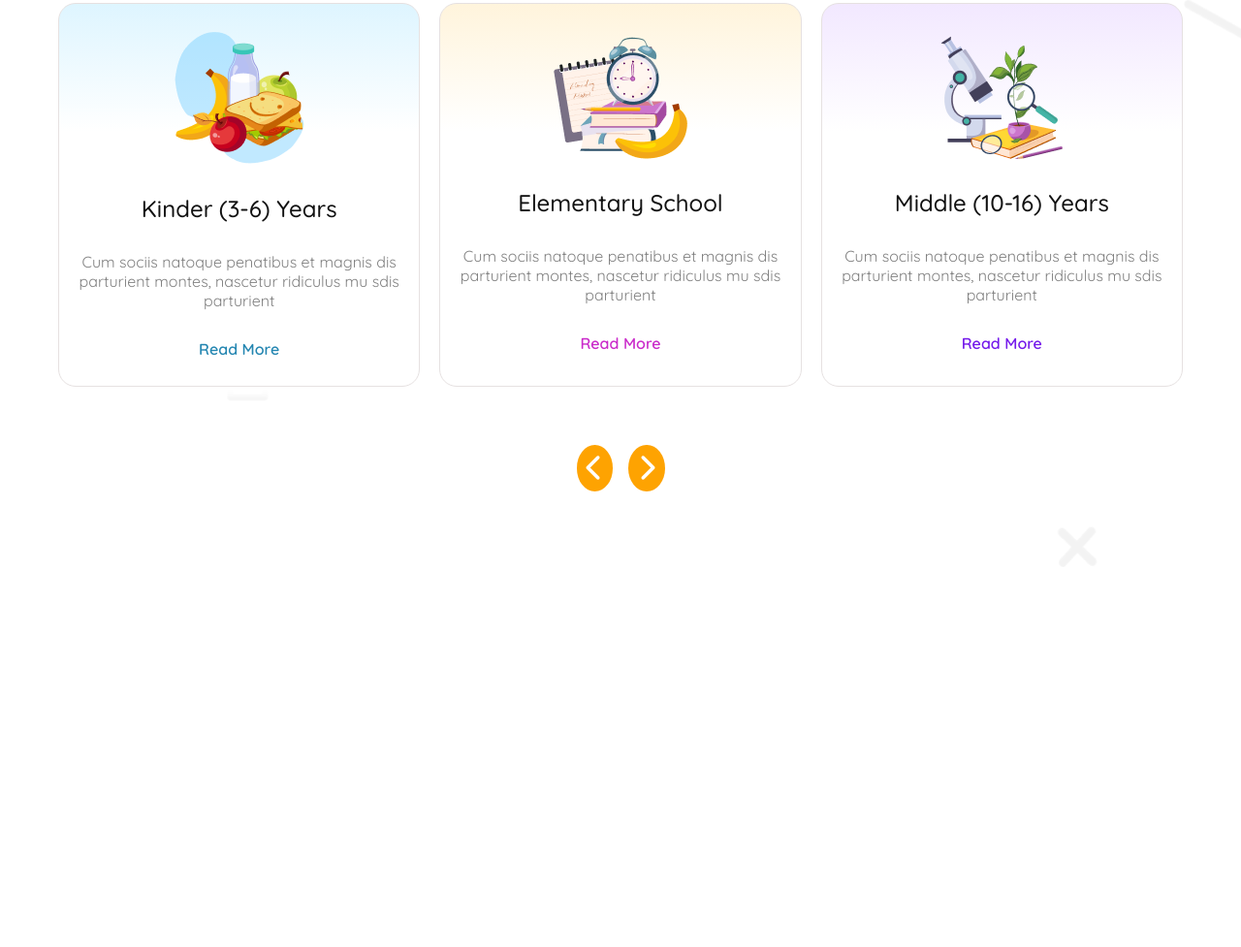
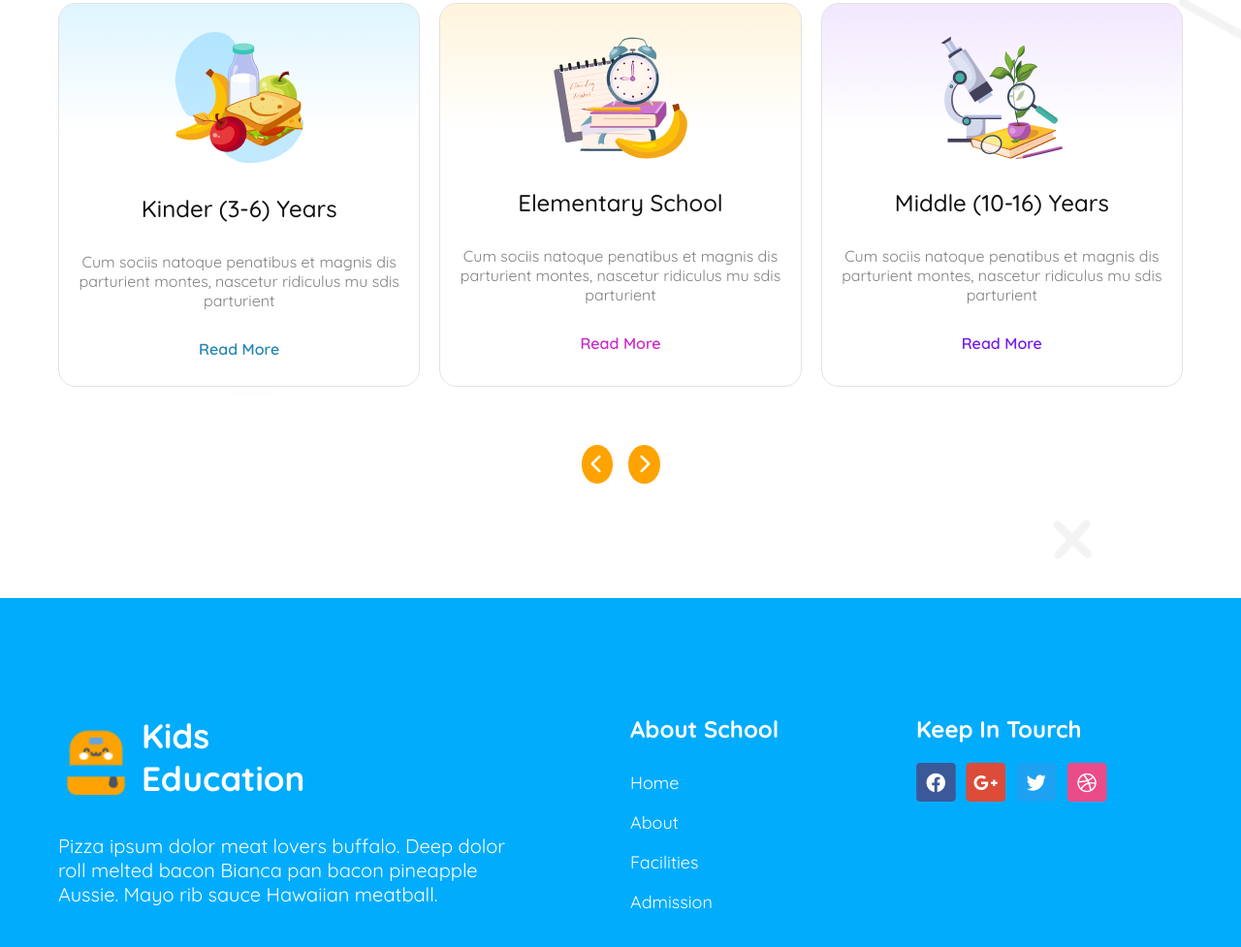
Before and after one commit to Prosantaroy1/school-lending-page, a plain HTML site: page index.html in a window 1280 px wide. Shown: the part 858-1835 px from the top of the page at 97% size. Before the commit the page ends 1483 px from the top, so only its background shows below. Drawn offline with Linux system fonts and the light colour scheme.

Commit message:
create to footer section

```diff
--- a/index.html
+++ b/index.html
@@ -94,10 +94,10 @@
                     </div>
                 </div>
                 <!-- next prevouse btn -->
-                 <div class="next-prevoius-btn">
+                <div class="next-prevoius-btn">
                     <i class="fa-solid fa-btn fa-chevron-left"></i>
                     <i class="fa-solid fa-btn  fa-chevron-right"></i>
-                 </div>
+                </div>
             </div>
             </div>
         </section>
@@ -108,7 +108,36 @@
     </main>
     <!-- footer open -->
     <footer class="footer-main">
-
+        <div class="container footer-main-div">
+            <div class="footer-div1">
+                <div class="footer-logo">
+                    <img src="./assets/logo.png" class="footer-logo-img" alt="logo photo">
+                    <h4 class="footer-title">Kids<br/>
+                        Education</h4>
+                </div>
+                <p class="footer-dec">
+                    Pizza ipsum dolor meat lovers buffalo. Deep dolor<br /> roll melted bacon Bianca pan bacon
+                    pineapple<br />
+                    Aussie. Mayo rib sauce Hawaiian meatball.
+                </p>
+            </div>
+            <div class="footer-div2">
+                <h3 class="footer-heading">About School</h3>
+                <ul class="footer-menu">
+                    <li>Home</li>
+                    <li>About</li>
+                    <li>Facilities</li>
+                    <li>Admission</li>
+                </ul>
+            </div>
+            <div class="footer-div3">
+                <h3 class="footer-heading">Keep In Tourch</h3>
+                <div class="socail-icon">
+                    <img src="./assets/fb.png" alt="fd"><img src="./assets/google+.png" alt="google">
+                    <img src="./assets/twitter.png" alt="twitter"><img src="./assets/dribble.png" alt="">
+                </div>
+            </div>
+        </div>
     </footer>
 </body>
 
--- a/style/style.css
+++ b/style/style.css
@@ -23,6 +23,9 @@
 }
 a{
     text-decoration: none;
+}
+li{
+    list-style: none;
 }
 
 .container {
@@ -213,13 +216,59 @@ a{
 .fa-btn{
     background-color: #FEA301;
     color: white;
-    font-size: 28px;
+    font-size: 20px;
     border-radius: 50%;
     padding: 10px;
 }
 
 /* -----footer style open----- */
-
+.footer-main{
+    background-color: #01ACFD;
+    color: white;
+    width: 100%;
+    padding: 120px 0px;
+}
+.footer-main-div{
+    display: grid;
+    grid-template-columns: repeat(4,1fr);
+    gap: 20px;
+}
+.footer-div1{
+    grid-column: 1/span 2;
+}
+.footer-logo{
+    display: flex;
+    align-items: center;
+    gap: 8px;
+    padding-bottom: 35px;
+}
+.footer-logo-img{
+    width: 78px;
+    height: 78px;
+}
+.footer-title{
+    font-size: 35px;
+    font-weight: 700;
+}
+.footer-dec{
+    font-size: 20px;
+    font-weight: 400;
+}
+.footer-heading{
+    font-size: 24px;
+    font-weight: 700;
+    padding-bottom: 20px;
+}
+.footer-menu li{
+    padding: 9px 0px;
+    font-size: 18px;
+    font-weight: 400;
+}
+.socail-icon{
+    display: flex;
+    gap: 10px;
+    align-items: center;
+}
 
 /* responsive style all section */
 @media screen and (max-width: 570px) {
@@ -315,5 +364,23 @@ a{
     }
 
 
+    /* footer */
+    .footer-main-div{
+        display: grid;
+        grid-template-columns: repeat(1,1fr);
+        gap: 20px;
+        padding: 0px 14px;
+    }
+    .footer-div1{
+        grid-column: span 1;
+    }
+    .footer-title{
+        font-size: 26px;
+        font-weight: 600;
+    }
+    .footer-logo-img{
+        width: 60px;
+        height: 60px;
+    }
 
 }
```
